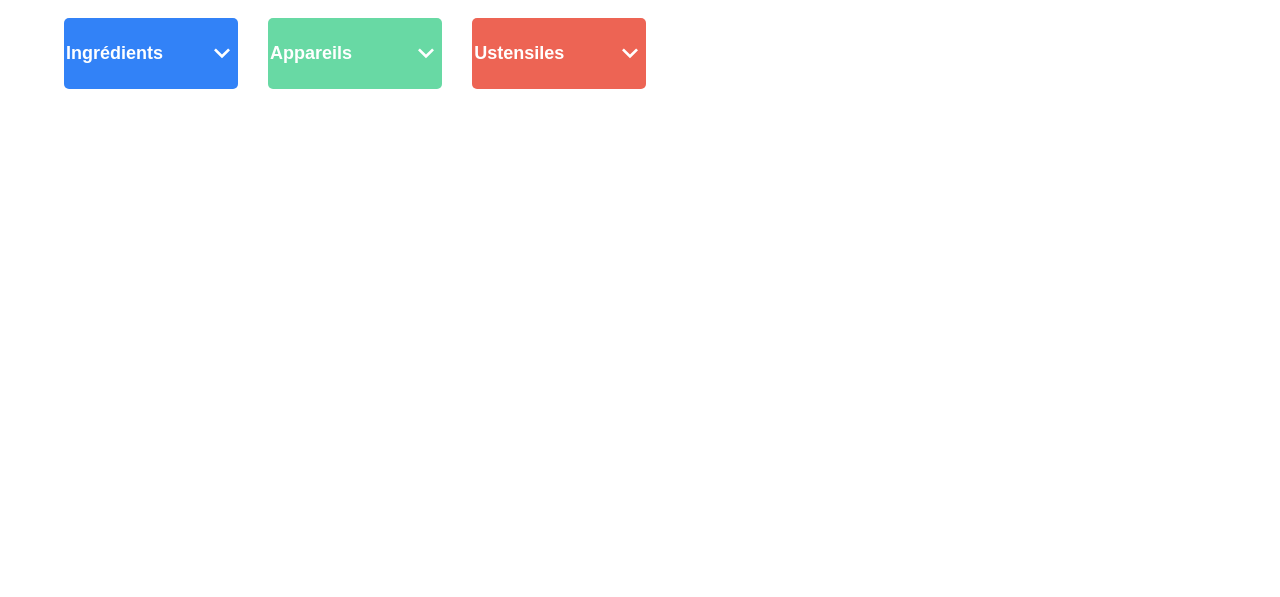
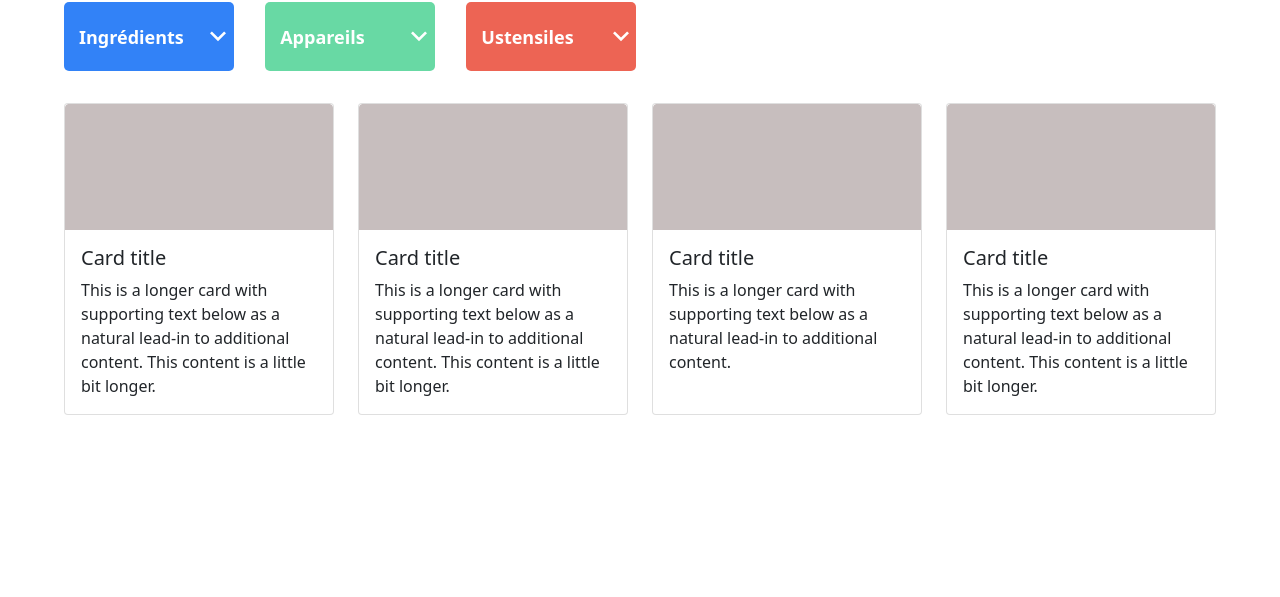
Before and after one commit to michael-lmk/michaelmartinsky_7_06122021, a plain HTML site: page index.html in a window 1280 px wide. Shown: the part 203-800 px from the top of the page. Drawn offline with nearby package versions, Linux system fonts and the light colour scheme.

Commit message:
Ajout de bootstrap et des cards

```diff
--- a/css/index.css
+++ b/css/index.css
@@ -15,6 +15,10 @@ header{
     width: 100%;
 }
 
+main{
+    margin-top: 2em;
+}
+
 figure{
     display: flex;
     justify-content: center;
@@ -28,7 +32,7 @@ figure{
 }
 
 .input_search{
-    height: 2em;
+    height: 3em;
     background-color: transparent;
     border: none;
     width: 100%;
@@ -73,6 +77,7 @@ figure{
     color: white;
     font-size: 18px;
     margin-right: 1.5em;
+    padding-left: 15px;
 }
 
 .find_btn:focus{
@@ -82,3 +87,7 @@ figure{
 .find_btn::after{
     content: "ffffff";
 }
+
+.card{
+    height: 100%;
+}
--- a/index.html
+++ b/index.html
@@ -1,22 +1,27 @@
 <!DOCTYPE html>
 <html lang="en">
+
 <head>
     <meta charset="UTF-8">
     <meta http-equiv="X-UA-Compatible" content="IE=edge">
     <meta name="viewport" content="width=device-width, initial-scale=1.0">
     <title>Les petits plats</title>
+    <link href="https://cdn.jsdelivr.net/npm/bootstrap@5.1.3/dist/css/bootstrap.min.css" rel="stylesheet"
+        integrity="sha384-1BmE4kWBq78iYhFldvKuhfTAU6auU8tT94WrHftjDbrCEXSU1oBoqyl2QvZ6jIW3" crossorigin="anonymous">
     <link rel="stylesheet" href="./css/index.css">
     <link rel="preconnect" href="https://fonts.googleapis.com">
     <link rel="preconnect" href="https://fonts.gstatic.com" crossorigin>
     <link href="https://fonts.googleapis.com/css2?family=Lato:wght@300;400;700;900&display=swap" rel="stylesheet">
 </head>
+
 <body>
     <header>
         <figure>
             <img src="./img/logo.svg">
         </figure>
         <div class="search_bar">
-            <input placeholder="Rechercher un ingrédient, appareil, ustensiles ou une recette" class="input_search" type="text" value="">
+            <input placeholder="Rechercher un ingrédient, appareil, ustensiles ou une recette" class="input_search"
+                type="text" value="">
             <img class="search_icon" src="./img/search-icon.svg">
 
         </div>
@@ -27,8 +32,56 @@
             <input placeholder="Ustensiles" class="utensils_btn find_btn"></input>
         </div>
     </header>
-
+    <main>
+        <div class="row row-cols-1 row-cols-md-3 row-cols-xl-4 g-4">
+            <div class="col">
+                <div class="card">
+                    <img src="./img/card-img.svg" class="card-img-top" alt="...">
+                    <div class="card-body">
+                        <h5 class="card-title">Card title</h5>
+                        <p class="card-text">This is a longer card with supporting text below as a natural lead-in to
+                            additional content. This content is a little bit longer.</p>
+                    </div>
+                </div>
+            </div>
+            <div class="col">
+                <div class="card">
+                    <img src="./img/card-img.svg" class="card-img-top" alt="...">
+                    <div class="card-body">
+                        <h5 class="card-title">Card title</h5>
+                        <p class="card-text">This is a longer card with supporting text below as a natural lead-in to
+                            additional content. This content is a little bit longer.</p>
+                    </div>
+                </div>
+            </div>
+            <div class="col">
+                <div class="card">
+                    <img src="./img/card-img.svg" class="card-img-top" alt="...">
+                    <div class="card-body">
+                        <h5 class="card-title">Card title</h5>
+                        <p class="card-text">This is a longer card with supporting text below as a natural lead-in to
+                            additional content.</p>
+                    </div>
+                </div>
+            </div>
+            <div class="col">
+                <div class="card">
+                    <img src="./img/card-img.svg" class="card-img-top" alt="...">
+                    <div class="card-body">
+                        <h5 class="card-title">Card title</h5>
+                        <p class="card-text">This is a longer card with supporting text below as a natural lead-in to
+                            additional content. This content is a little bit longer.</p>
+                    </div>
+                </div>
+            </div>
+        </div>
+    </main>
 
 </body>
+
+<script src="https://cdn.jsdelivr.net/npm/bootstrap@5.1.3/dist/js/bootstrap.bundle.min.js"
+    integrity="sha384-ka7Sk0Gln4gmtz2MlQnikT1wXgYsOg+OMhuP+IlRH9sENBO0LRn5q+8nbTov4+1p"
+    crossorigin="anonymous"></script>
 <script type="module" src="./js/index.js"> </script>
+
 </html>
```
Also changed, not shown: img/card-img.svg (added).
